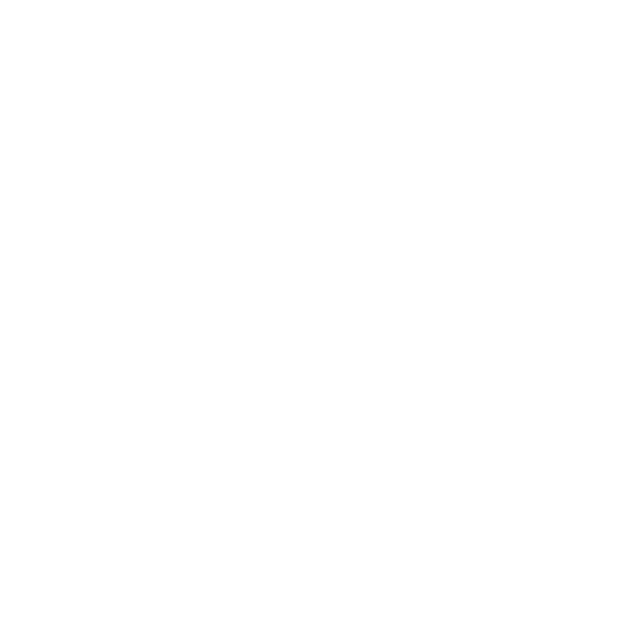
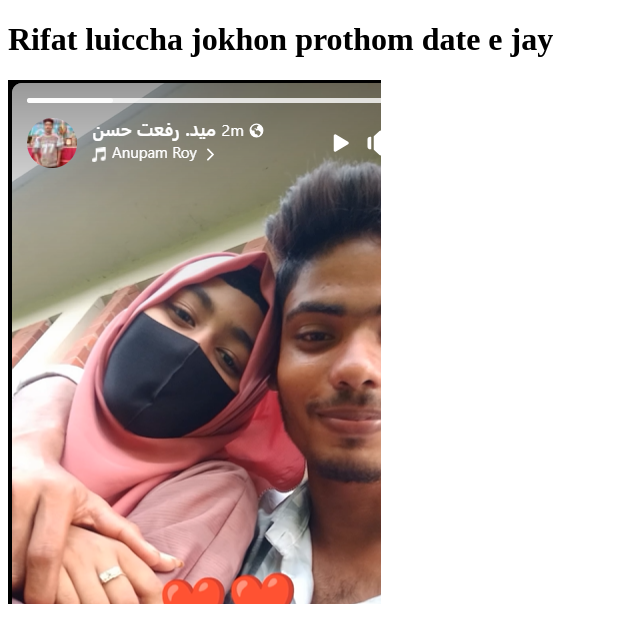
Before and after one commit to rayhanhassanratul/my-first-github-repo, a plain HTML site: page index.html in a window 1280 px wide. Shown: the whole page, without its empty margins (0-640 px from the left). Drawn offline with Linux system fonts and the light colour scheme.

Commit message:
add image

```diff
--- a/index.html
+++ b/index.html
@@ -6,6 +6,7 @@
     <title>my first ever github repo</title>
 </head>
 <body>
-
+    <h1> Rifat luiccha jokhon prothom date e jay </h1>
+    <img src="Screenshot 2025-06-27 204016.png" alt="image">
 </body>
 </html>
```
Also changed, not shown: Screenshot 2025-06-27 204016.png (added).
